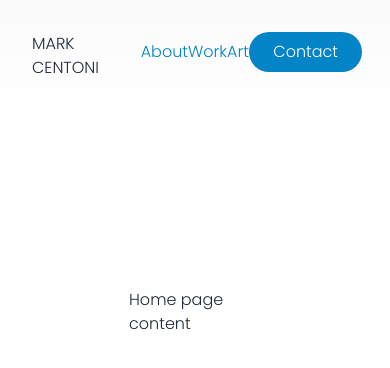
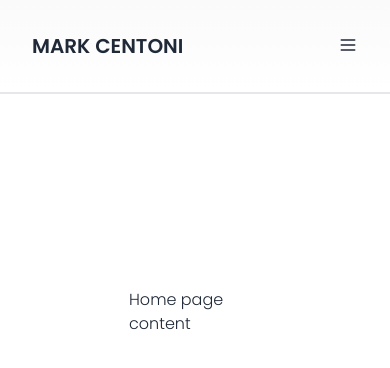
Before and after one commit to marklc44/mc-sanity, a Next.js app: page / in a window 390 px wide. Shown: the top 368 px of the page. Built offline with nearby package versions, Linux system fonts and the light colour scheme.

Commit message:
added mobile nav

```diff
--- a/app/_components/MainNavBar.tsx
+++ b/app/_components/MainNavBar.tsx
@@ -1,13 +1,28 @@
+'use client'
 import Link from 'next/link'
 import PillBtn from './PillBtn'
+import { useRef, useState } from 'react'
+import classNames from 'classnames'
 
 export default function MainNavBar() {
+  const mobileMenuRef = useRef(null)
+  const [mobileMenuOpen, setMobileMenuOpen] = useState(false)
+
+  const toggleMobileMenu = () => {
+    setMobileMenuOpen((prev) => !prev)
+  }
+
+  const mobileMenuStateClasses = classNames(
+    'mobileMenu',
+    mobileMenuOpen ? 'mobileMenuOpen' : 'mobileMenuClosed'
+  )
+
   return (
     <>
-      <div className="uppercase">
+      <div className="uppercase text-xl font-bold">
         <Link href="/">Mark Centoni</Link>
       </div>
-      <nav>
+      <nav className="hidden md:block">
         <ul className={`list-none flex justify-around`}>
           <li className="mainNavLink">
             <Link
@@ -43,12 +58,87 @@ export default function MainNavBar() {
           </li>
         </ul>
       </nav>
-      <div className={`text-right`}>
+      <div className={`text-right hidden md:block`}>
         <PillBtn
           text="Contact"
           href="#"
         />
       </div>
+
+      {/* Mobile menu */}
+      <div className="text-right block md:hidden">
+        <div>
+          <button
+            // className="btn btn-ghost"
+            onClick={() => {
+              toggleMobileMenu()
+            }}
+          >
+            <svg
+              xmlns="http://www.w3.org/2000/svg"
+              fill="none"
+              viewBox="0 0 24 24"
+              className="inline-block w-5 h-5 stroke-current"
+            >
+              <path
+                strokeLinecap="round"
+                strokeLinejoin="round"
+                strokeWidth="2"
+                d="M4 6h16M4 12h16M4 18h16"
+              ></path>
+            </svg>
+          </button>
+        </div>
+      </div>
+      <div
+        ref={mobileMenuRef}
+        className={mobileMenuStateClasses}
+      >
+        <nav>
+          <ul className={`list-none flex flex-col justify-start text-left`}>
+            <li>
+              <Link
+                className={`mainNavAnchor`}
+                href={`/`}
+              >
+                About
+              </Link>
+            </li>
+            <li>
+              <Link
+                className={`mainNavAnchor`}
+                href={`/`}
+              >
+                Work
+              </Link>
+            </li>
+            <li>
+              <Link
+                className={`mainNavAnchor`}
+                href={`/posts`}
+              >
+                Articles
+              </Link>
+            </li>
+            <li>
+              <Link
+                className={`mainNavAnchor`}
+                href={`#`}
+              >
+                Services
+              </Link>
+            </li>
+            <li>
+              <div>
+                <PillBtn
+                  text="Contact"
+                  href="#"
+                />
+              </div>
+            </li>
+          </ul>
+        </nav>
+      </div>
     </>
   )
 }
--- a/app/_components/PillBtn.tsx
+++ b/app/_components/PillBtn.tsx
@@ -1,14 +1,18 @@
-import Link from "next/link"
+import Link from 'next/link'
 
-export default function PillBtn({ text, href }: { text: string, href: string }) {
+export default function PillBtn({
+  text,
+  href,
+}: {
+  text: string
+  href: string
+}) {
   return (
     <Link
+      className={`inline-block py-2 px-6 rounded-full bg-sky-600 hover:bg-sky-300 hover:transition-colors text-white`}
       href={href}
     >
-      <button className={`inline-block py-2 px-6 rounded-full bg-sky-600 hover:bg-sky-300 hover:transition-colors text-white`}>
-        {text}
-      </button>
+      {text}
     </Link>
-
   )
 }
--- a/app/_components/PostsGrid.tsx
+++ b/app/_components/PostsGrid.tsx
@@ -4,7 +4,7 @@ import CategoryFilterBar from './CategoryFilterBar'
 import { Post } from '@/types/Post'
 import { useEffect, useMemo, useState } from 'react'
 import { Category } from '@/types/Category'
-import { getAllCategories } from '@/utils/category-utils'
+import { getAllCategoriesFromPosts } from '@/utils/category-utils'
 
 interface Props {
   posts: Post[]
@@ -13,7 +13,7 @@ interface Props {
 export default function PostsGrid({ posts }: Props) {
   const [displayCategories, setDisplayCategories] = useState<Category[]>([])
   const allCats = useMemo(() => {
-    return getAllCategories(posts)
+    return getAllCategoriesFromPosts(posts)
   }, [posts])
 
   useEffect(() => {
--- a/app/_components/StickyHeader.tsx
+++ b/app/_components/StickyHeader.tsx
@@ -41,7 +41,7 @@ export default function StickyHeader({ children }: { children: ReactNode }) {
   return (
     <header
       ref={headerRef}
-      className={`z-50 grid grid-cols-3 p-8 justify-between align-middle fixed w-full transition-all bg-gradient-to-t from-white to-zinc-50`}
+      className={`p-8 z-50 flex flex-row flex-wrap justify-between align-middle fixed w-full transition-all bg-gradient-to-t from-white to-zinc-50 border-b-2 sm:border-b-0`}
     >
       {children}
     </header>
--- a/app/globals.css
+++ b/app/globals.css
@@ -41,8 +41,19 @@ p {
   @apply text-sky-600 hover:text-sky-400;
 }
 .mainNavLink {
-  @apply py-2;
+  @apply py-2 px-6;
 }
 .mainNavAnchor {
-  @apply text-sky-600 hover:text-sky-300 active:text-sky-300 hover:transition-colors;
+  @apply text-sky-600 hover:text-sky-300 active:text-sky-300 hover:transition-colors text-lg;
 }
+
+.mobileMenu {
+  @apply w-full h-0 overflow-hidden transition-all;
+}
+
+.mobileMenuOpen {
+  @apply h-screen pt-12;
+  li {
+    margin-bottom: 12px;
+  }
+}
--- a/app/posts/(posts)/layout.tsx
+++ b/app/posts/(posts)/layout.tsx
@@ -12,7 +12,7 @@ export default function PostsLayout({
         <MainNavBar />
       </StickyHeader>
       <main>
-        <div className={`grid grid-cols-12 m-w-12 pt-48`}>
+        <div className={`grid grid-cols-12 m-w-12 pt-36 sm:pt-48`}>
           <section className={`col-span-2`}></section>
           <section className={`main col-span-8`}>{children}</section>
           <section className={`col-span-2`}></section>
--- a/utils/category-utils.ts
+++ b/utils/category-utils.ts
@@ -1,7 +1,7 @@
 import { Post } from "@/types/Post"
 import { Category } from "@/types/Category"
 
-export const getAllCategories = (posts: Post[]) => {
+export const getAllCategoriesFromPosts = (posts: Post[]) => {
   let ids: string[] = []
   return posts?.reduce((acc, post) => {
     const postCats = [...post.categories]
```
